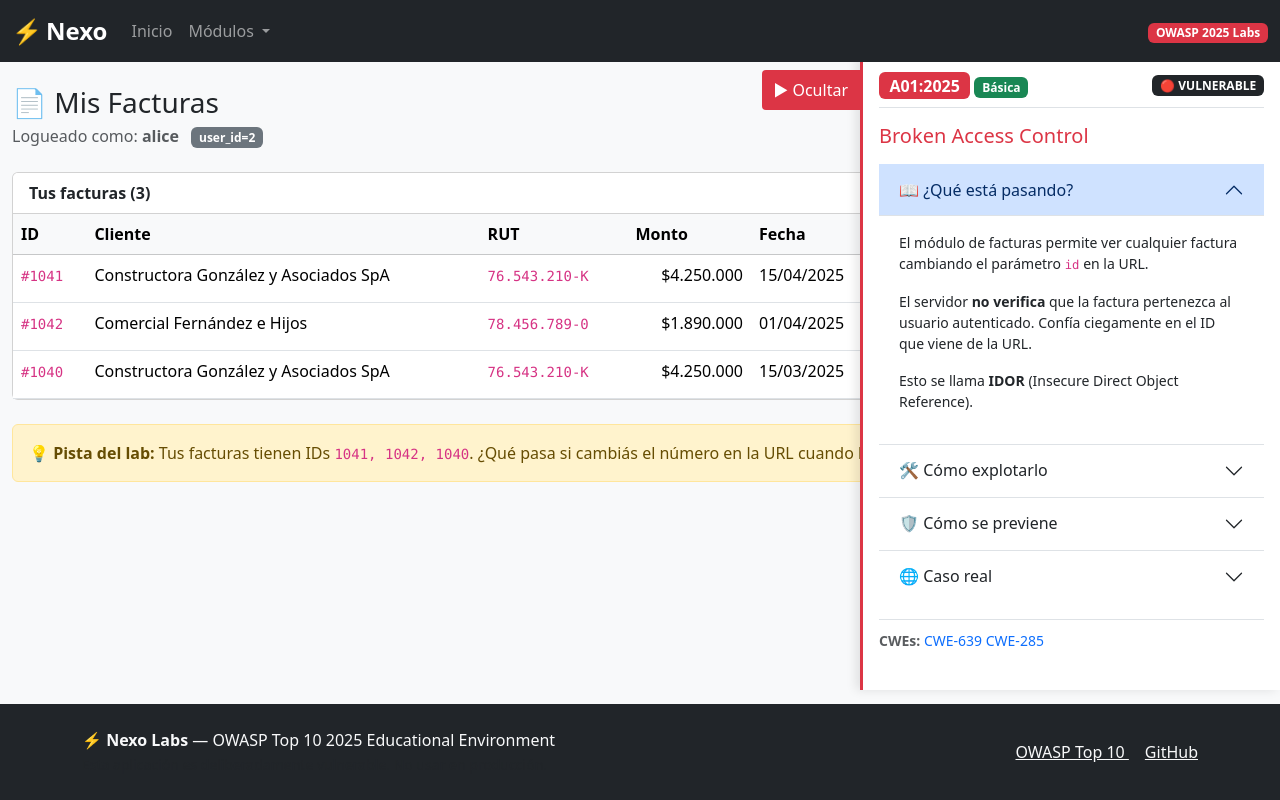
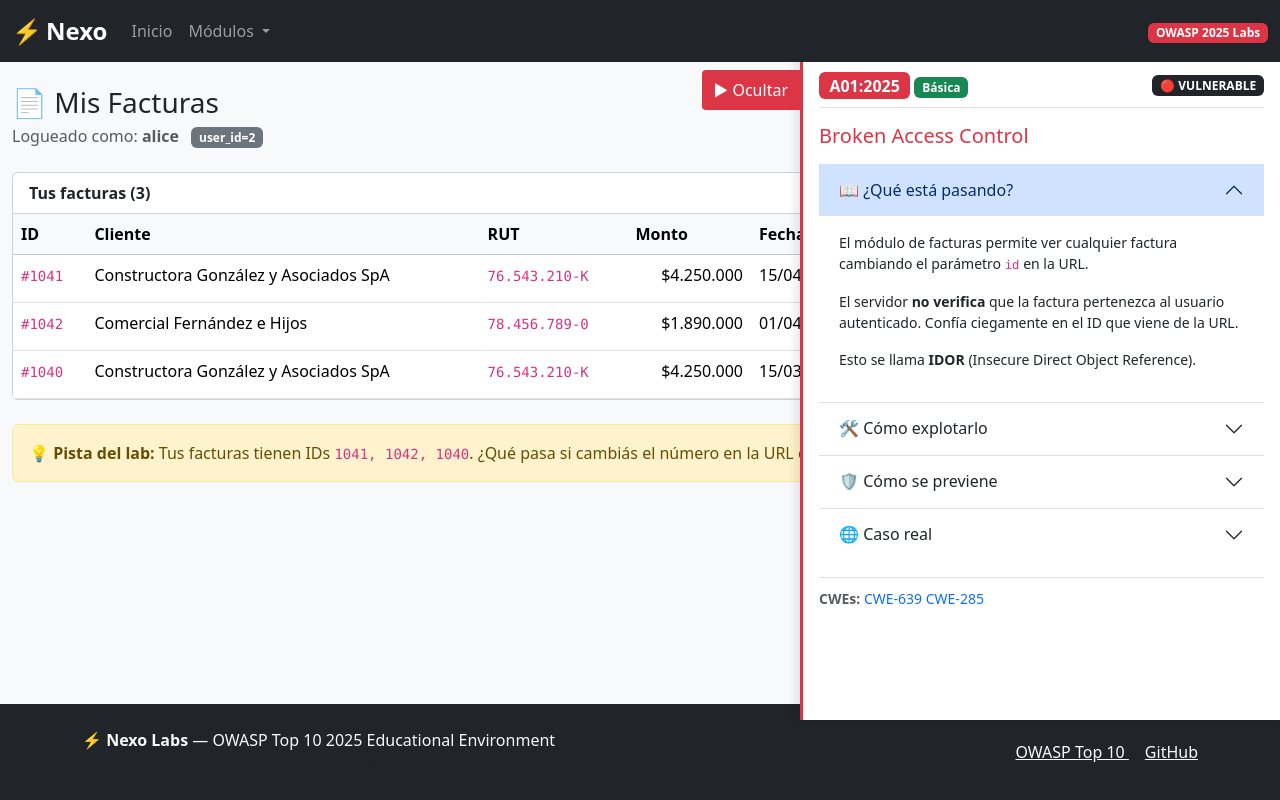
Before and after one commit to Guajilodev/owasp-top-ten-labs-2025, a PHP site: page /a01_facturas/index.php in a window 1280 px wide. Run offline with PHP 8.4, Linux system fonts and the light colour scheme; data comes from the database, SQL or seed files in the repository.

Commit message:
fix: widen lab panel to 480px, adjust footer clearance to 80px

```diff
--- a/src/shared/header.php
+++ b/src/shared/header.php
@@ -50,8 +50,8 @@ $pageTitle = $pageTitle ?? 'Nexo';
             position: fixed;
             right: 0;
             top: 56px;
-            width: 420px;
-            height: calc(100vh - 56px - 110px); /* Resta navbar (56px) + footer (~110px) */
+            width: 480px;
+            height: calc(100vh - 56px - 80px); /* Resta navbar (56px) + footer (~80px) */
             background: white;
             border-left: 3px solid #dc3545;
             overflow-y: auto;
@@ -61,7 +61,7 @@ $pageTitle = $pageTitle ?? 'Nexo';
 
         .lab-panel-toggle {
             position: fixed;
-            right: 420px;
+            right: 480px;
             top: 70px;
             z-index: 1001;
             background: #dc3545;
@@ -82,7 +82,7 @@ $pageTitle = $pageTitle ?? 'Nexo';
 
         /* Ajuste del contenido principal cuando hay panel */
         body.has-lab-panel main {
-            margin-right: 420px;
+            margin-right: 480px;
         }
 
         @media (max-width: 991.98px) {
```
